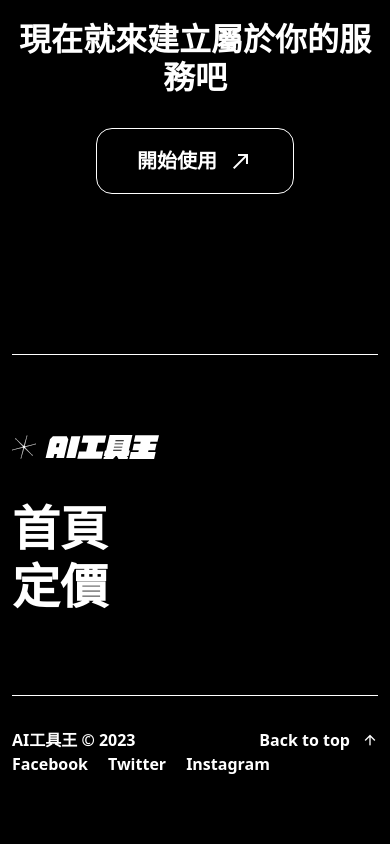
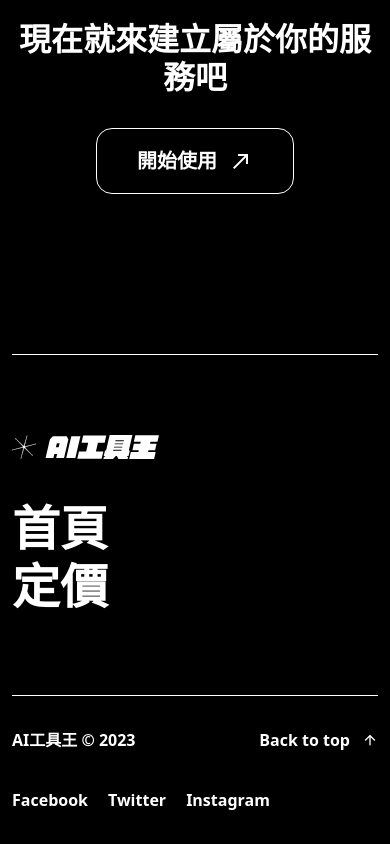
Before and after one commit to LucyYeung/AI-tool-king, a React (Vite) app: page / in a window 390 px wide. Shown: the part 6756-7600 px from the top of the page. Before the commit the page ends 7564 px from the top, so only its background shows below. Built offline with nearby package versions, Linux system fonts and the light colour scheme.

Commit message:
style: add margin

```diff
--- a/src/layout/components/footer.tsx
+++ b/src/layout/components/footer.tsx
@@ -22,7 +22,7 @@ export default function Footer() {
       <hr />
       <div className="flex flex-wrap justify-between py-8 font-bold">
         <p className="md:mr-[100px]">AI工具王 © 2023</p>
-        <ul className="order-1 flex w-full gap-5 md:order-none md:w-auto">
+        <ul className="order-1 mt-9 flex w-full gap-5 md:order-none md:mt-0 md:w-auto">
           <li>
             <Link to="">Facebook</Link>
           </li>
```
